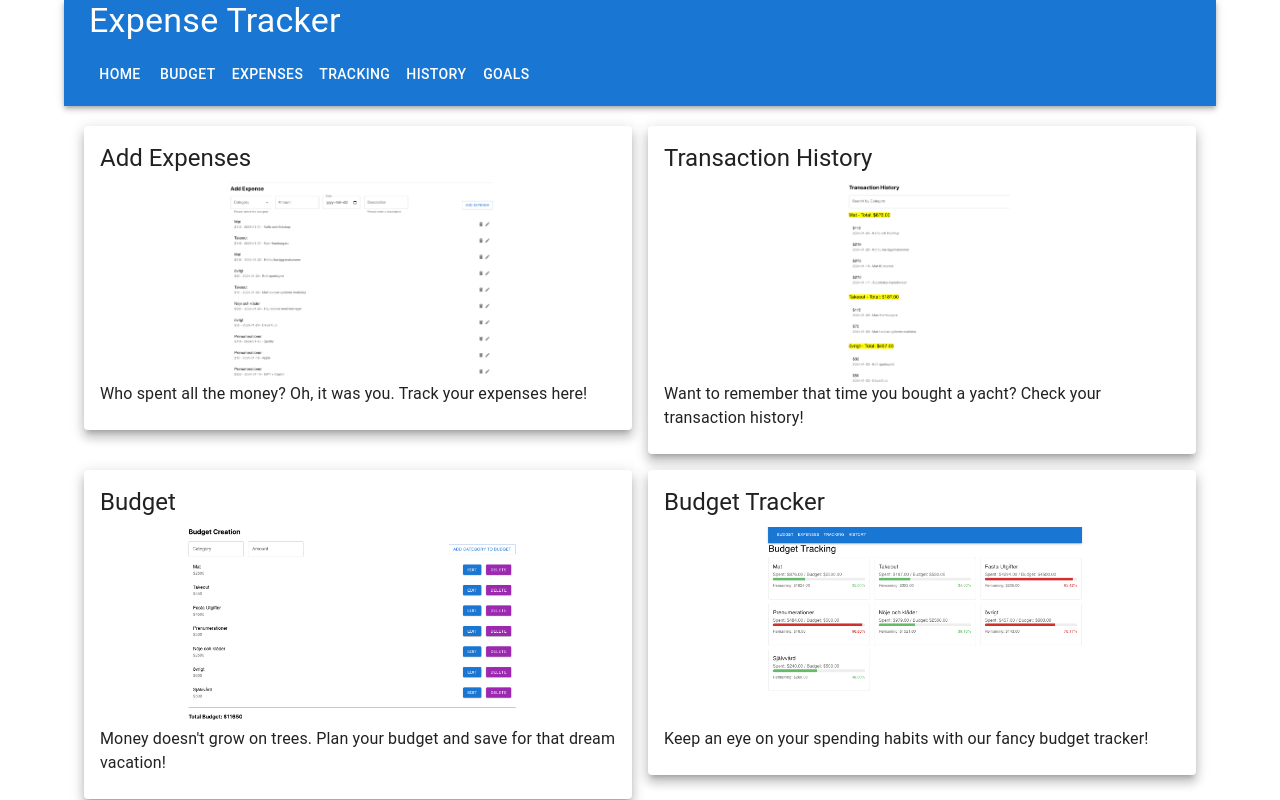
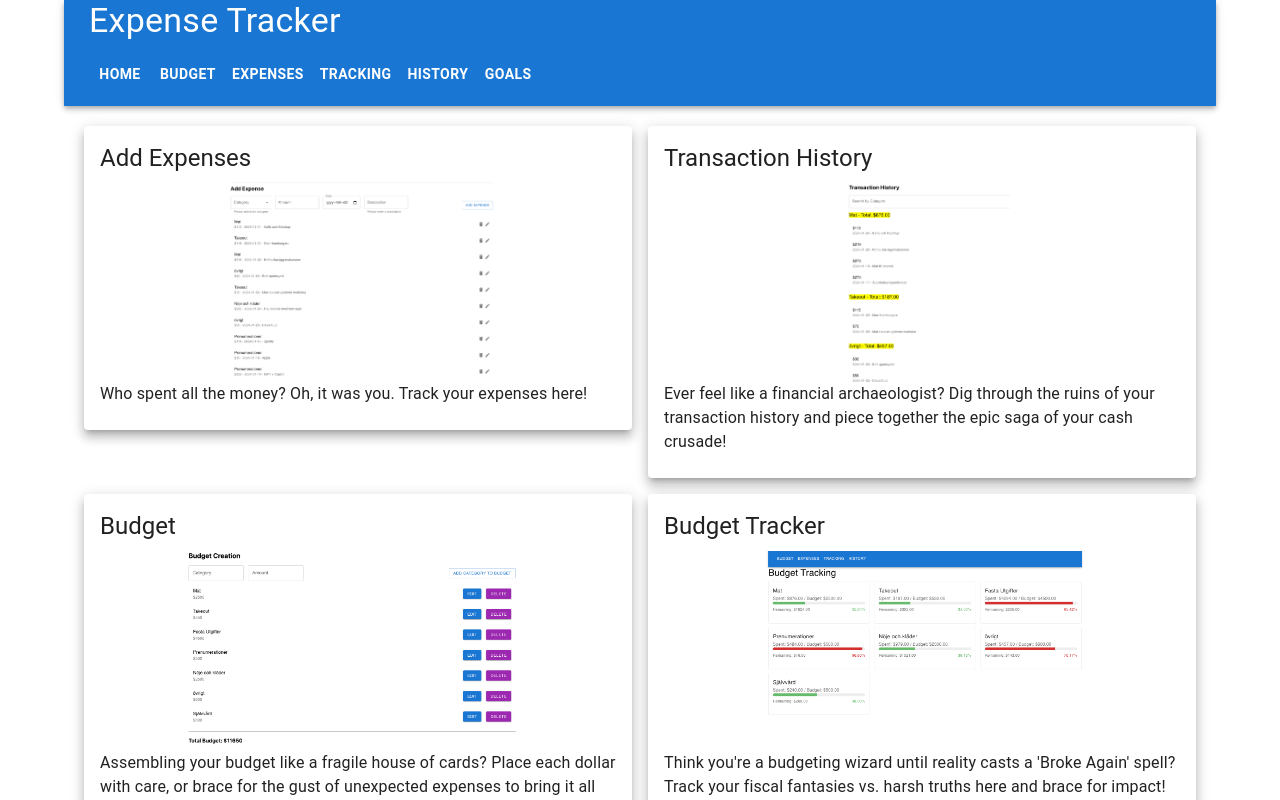
Before and after one commit to CarlBedrot/ExpensesBaby, a React (Create React App) app: page / in a window 1280 px wide. Shown: the top 800 px of the page. Built offline with nearby package versions, Linux system fonts and the light colour scheme.

Commit message:
Chaned to sek/kr nad added regex expression

```diff
--- a/src/App.js
+++ b/src/App.js
@@ -26,12 +26,12 @@ function App() {
         <AppBar position="static">
         <Typography variant="h4" style={{marginLeft: '25px'}}>Expense Tracker</Typography>
           <Toolbar>
-          <Button component={Link} to="/" color="inherit">Home</Button>
-            <Button component={Link} to="/budget" color="inherit">Budget</Button>
-            <Button component={Link} to="/expenses" color="inherit">Expenses</Button>
-            <Button component={Link} to="/tracking" color="inherit">Tracking</Button>
-            <Button component={Link} to="/history" color="inherit">History</Button>
-            <Button component={Link} to="/goals" color="inherit">Goals</Button>
+          <Button component={Link} to="/" color="inherit"style={{fontWeight: 'bolder'}}>Home</Button>
+            <Button component={Link} to="/budget" color="inherit" style={{fontWeight: 'bolder'}}>Budget</Button>
+            <Button component={Link} to="/expenses" color="inherit"style={{fontWeight: 'bolder'}}>Expenses</Button>
+            <Button component={Link} to="/tracking" color="inherit"style={{fontWeight: 'bolder'}}>Tracking</Button>
+            <Button component={Link} to="/history" color="inherit"style={{fontWeight: 'bolder'}}>History</Button>
+            <Button component={Link} to="/goals" color="inherit"style={{fontWeight: 'bolder'}}>Goals</Button>
           </Toolbar>
         </AppBar>
         <Routes>
--- a/src/components/BudgetTrackingComponent.js
+++ b/src/components/BudgetTrackingComponent.js
@@ -45,14 +45,14 @@ const BudgetTrackingComponent = ({ expenses, budgets }) => {
         <Grid container spacing={2}> {/* Grid container with spacing */}
             {budgetStatus.map((budget, index) => (
                 <Grid item key={index} xs={12} sm={6} md={4}> {/* Grid item for each card, adjust sizes as needed */}
-                    <Card variant="outlined">
+                    <Card variant="outlined" style={{ backgroundColor: '#f5f5f5' }}>
                         <CardContent>
                             <Box width="100%" mb={2}>
                                 <Typography variant="h6" component="h3">
                                     {budget.category}
                                 </Typography>
                                 <Typography color="textSecondary">
-                                    Spent: ${budget.totalExpenses} / Budget: ${budget.totalBudget}
+                                    Spent: {budget.totalExpenses} kr / Budget: {budget.totalBudget} kr
                                 </Typography>
                                 <LinearProgress
                                     variant="determinate"
@@ -62,7 +62,7 @@ const BudgetTrackingComponent = ({ expenses, budgets }) => {
                                 />
                                 <Box display="flex" justifyContent="space-between" mt={1}>
                                     <Typography variant="body2" color="textSecondary">
-                                        Remaining: ${budget.remaining}
+                                        Remaining: {budget.remaining} kr
                                     </Typography>
                                     <Typography variant="body2" color={getProgressColor(budget.progress)}>
                                         {budget.progress.toFixed(2)}%
--- a/src/components/ExpenseInputComponent.js
+++ b/src/components/ExpenseInputComponent.js
@@ -101,7 +101,7 @@ const ExpenseInputComponent = ({ budgets, expenses, setExpenses}) => {
             <List>
         {expenses.map((expense, index) => (
           <ListItem key={index}>
-            <ListItemText primary={expense.category} secondary={`$${expense.amount} - ${expense.date} - ${expense.description}`} />
+            <ListItemText primary={expense.category} secondary={`${expense.amount} kr - ${expense.date} - ${expense.description}`}  />
             <ListItemSecondaryAction>
               <IconButton edge="end" aria-label="delete" onClick={() => handleDeleteExpense(index)}>
                 <DeleteIcon />
--- a/src/components/GoalsComponent.js
+++ b/src/components/GoalsComponent.js
@@ -104,8 +104,8 @@ function GoalInputForm() {
     };
 
     return (
-        <Card>
-            <CardContent>
+        <Card >
+                  <CardContent>
                 <Grid container spacing={3}>
                     <Grid item xs={12} sm={4}>
                         <TextField label="Goal" value={newGoal} onChange={e => setNewGoal(e.target.value)} fullWidth />
@@ -143,7 +143,7 @@ function GoalInputForm() {
                             exit={{ opacity: 0, x: 100 }}
                             transition={{ duration: 0.5 }}
                         >
-                            <ListItem>
+                            <ListItem key={index} style={{ backgroundColor: '#f5f5f5', margin: '10px 0' }}>
                                 <ListItemText primary={goal.title} secondary={`Target: $${goal.targetAmount}`} />
                                 <div style={{ width: '150px', height: '150px', marginRight: '15px' }}>
                                     <CircularProgressbar
--- a/src/components/HomePage.js
+++ b/src/components/HomePage.js
@@ -38,8 +38,7 @@ const HomePage = () => {
                             sx={{ transition: 'transform 0.15s ease-in-out', '&:hover': { transform: 'scale(1.45)' } }}
                         />
                         <Typography variant="body1">
-                            Want to remember that time you bought a yacht? Check your transaction history!
-                        </Typography>
+                        Ever feel like a financial archaeologist? Dig through the ruins of your transaction history and piece together the epic saga of your cash crusade!                        </Typography>
                     </CardContent>
                 </Card>
             </Grid>
@@ -55,8 +54,7 @@ const HomePage = () => {
                             sx={{ transition: 'transform 0.15s ease-in-out', '&:hover': { transform: 'scale(1.45)' } }}
                         />
                         <Typography variant="body1">
-                            Money doesn't grow on trees. Plan your budget and save for that dream vacation!
-                        </Typography>
+                        Assembling your budget like a fragile house of cards? Place each dollar with care, or brace for the gust of unexpected expenses to bring it all down!                        </Typography>
                     </CardContent>
                 </Card>
             </Grid>
@@ -72,8 +70,7 @@ const HomePage = () => {
                             sx={{ transition: 'transform 0.15s ease-in-out', '&:hover': { transform: 'scale(1.45)' } }}
                         />
                         <Typography variant="body1">
-                            Keep an eye on your spending habits with our fancy budget tracker!
-                        </Typography>
+                        Think you're a budgeting wizard until reality casts a 'Broke Again' spell? Track your fiscal fantasies vs. harsh truths here and brace for impact!                        </Typography>
                     </CardContent>
                 </Card>
             </Grid>
@@ -89,7 +86,7 @@ const HomePage = () => {
                             sx={{ transition: 'transform 0.15s ease-in-out', '&:hover': { transform: 'scale(1.25)' } }}
                         />
                         <Typography variant="body1">
-                            Saving for a new car? Set a goal and track your progress!
+                            Saving to hedge against the crippling depression of poverty? Set a goal and track your progress!
                         </Typography>
                     </CardContent>
                 </Card>
--- a/src/components/TransactionHistoryComponent.js
+++ b/src/components/TransactionHistoryComponent.js
@@ -35,14 +35,14 @@ const TransactionHistoryComponent = ({ expenses }) => {
         <Box key={index} mb={2}>
           <Typography variant="h6" gutterBottom>
             <span style={{ backgroundColor: 'yellow' }}>
-              {category} - Total: ${groupedExpenses[category].reduce((total, expense) => total + Number(expense.amount), 0).toFixed(2)}
+              {category} - Total: {groupedExpenses[category].reduce((total, expense) => total + Number(expense.amount), 0).toFixed(2) + ' kr'}
             </span>
           </Typography>
           <List>
             {groupedExpenses[category].map((expense, expenseIndex) => (
               <ListItem key={expenseIndex}>
                 <ListItemText
-                  primary={`$${expense.amount}`}
+                  primary={`${expense.amount} kr`}
                   secondary={`${expense.date} - ${expense.description}`}
                 />
               </ListItem>
```
Also changed, not shown: src/components/BudgetComponent.js (+6 -7 lines), src/components/Navbar.js (deleted).
